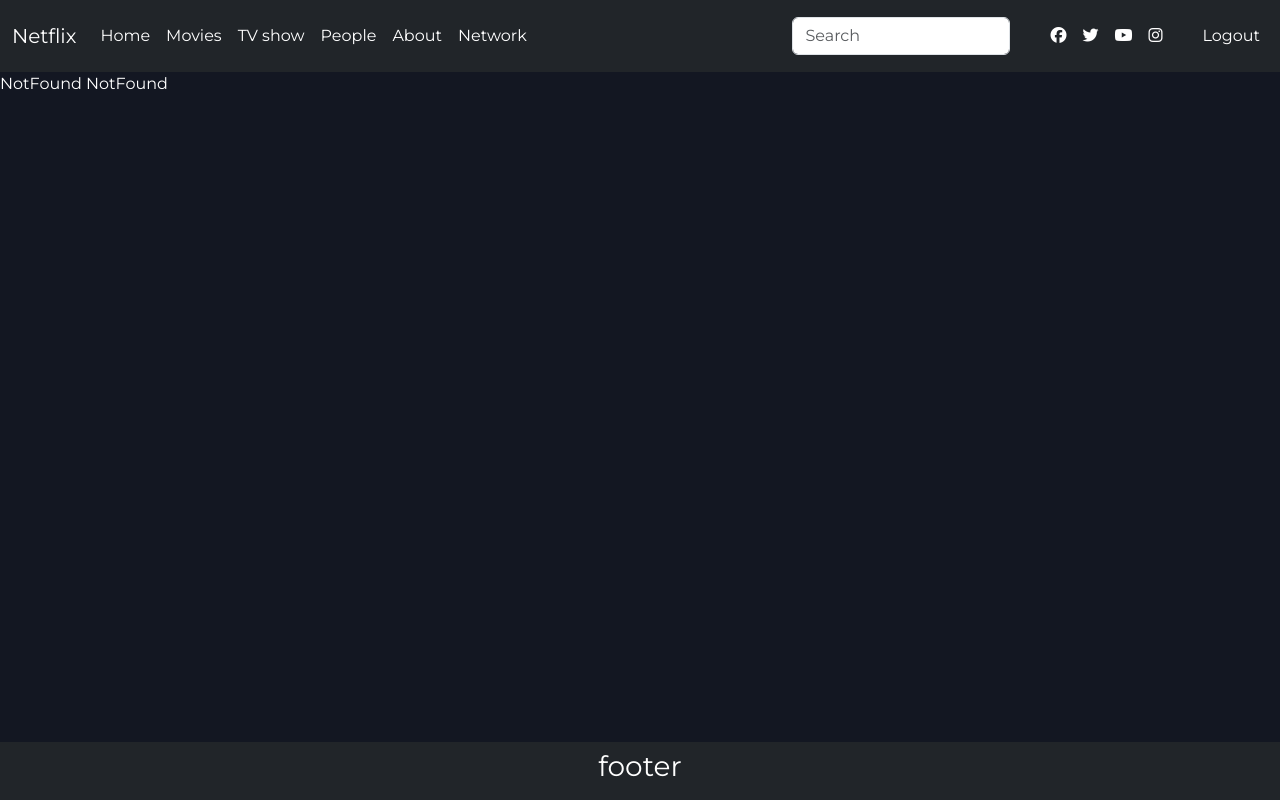
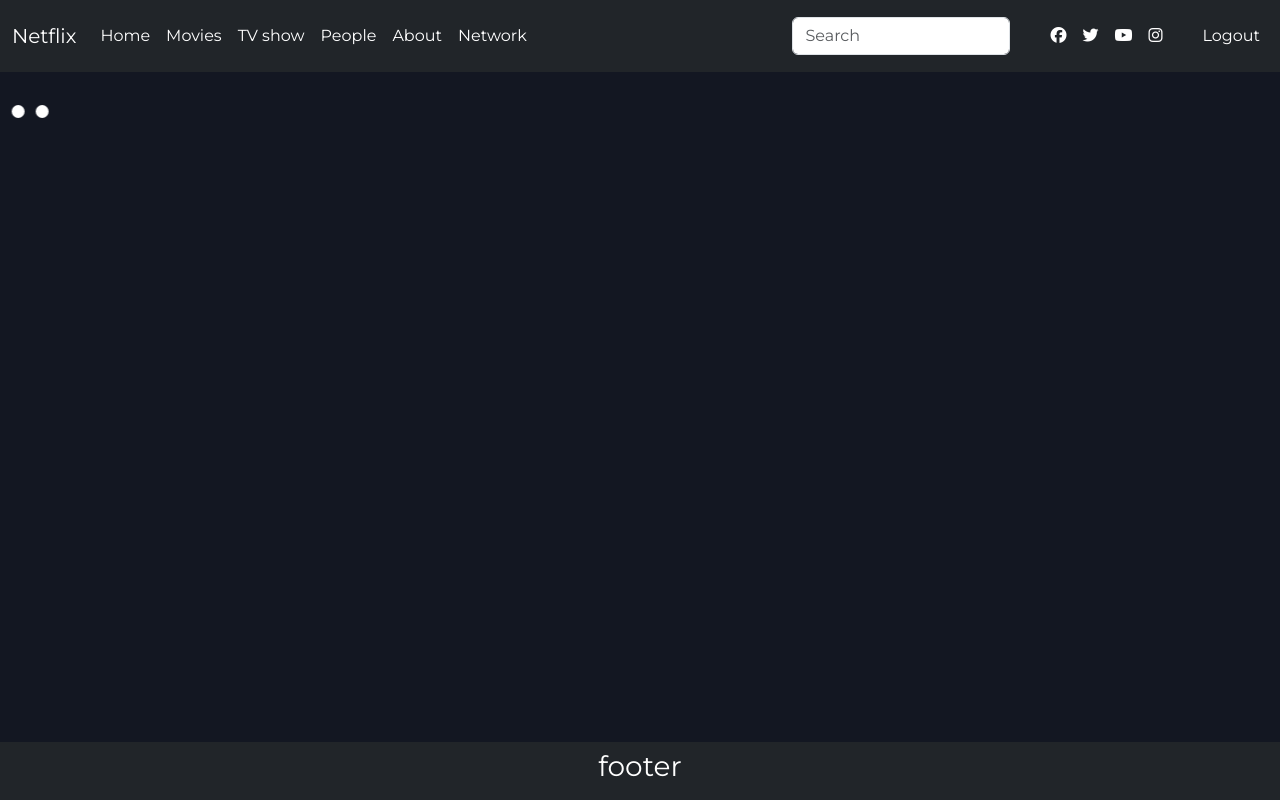
Before and after one commit to Amalsami/tvshow-project, a React (Create React App) app: page /loading in a window 1280 px wide. Built offline with nearby package versions, Linux system fonts and the light colour scheme.

Commit message:
handle loading data

```diff
--- a/src/App.js
+++ b/src/App.js
@@ -12,6 +12,7 @@
 import MainLayout from "./Components/MainLayout/MainLayout.jsx";
 import { useEffect, useState } from "react";
 import jwt_decode from "jwt-decode";
+import Loading from "./Components/Loading/Loading";
 
 
 function App() {
@@ -41,6 +42,7 @@
         { path: "about", element: <About></About> },
         { path: "network", element: <Network /> },
         { path: "people", element: <People /> },
+        { path: "loading", element: <Loading /> },
         { path: "*", element: <NotFound></NotFound> },
       ],
     },
--- a/src/Components/Home/Home.jsx
+++ b/src/Components/Home/Home.jsx
@@ -1,15 +1,18 @@
 import Card from "../Card/Card.jsx";
 import axios from "axios"
 import { useEffect, useState } from "react";
+import Loading from "../Loading/Loading.jsx";
 
 
 function Home() {
   const [movies, setMovies] = useState([])
   const [tv, setTv] = useState([])
+  const [loading, setLoading] = useState(true)
   async function getTrending(type, setdata) {
     const data = await axios.get(`https://api.themoviedb.org/3/trending/${type}/day?api_key=62b0fc4666a7121de866ed1aa6ce36d7`)
 
     setdata(data.data.results)
+    setLoading(false)
     console.log(data.data.results);
   }
 
@@ -19,6 +22,8 @@
   })
   return (
     <div className="container">
+      {loading ? <Loading></Loading> :
+        <>
           <div className="row">
             <div className="col-4">
               <div className=" content d-flex justify-content-center h-100 flex-column">
@@ -37,6 +42,8 @@
             </div>
             {tv?.slice(0, 10).map((tv) => <Card movie={tv}></Card>)}
           </div>
+        </>}
+
     </div>
   );
 }
--- a/src/Components/Loading/Loading.jsx
+++ b/src/Components/Loading/Loading.jsx
@@ -1,5 +1,8 @@
 function Loading() {
-  return <div>loading</div>;
+  return (
+    <div class="lds-ellipsis">
+      <div></div><div></div><div></div>
+    </div>);
 }
 
 export default Loading;
--- a/src/index.css
+++ b/src/index.css
@@ -49,3 +49,70 @@
 .item:hover img {
   transform: scale(1.2);
 }
+
+.lds-ellipsis {
+  display: inline-block;
+  position: relative;
+  width: 80px;
+  height: 80px;
+}
+
+.lds-ellipsis div {
+  position: absolute;
+  top: 33px;
+  width: 13px;
+  height: 13px;
+  border-radius: 50%;
+  background: #fff;
+  animation-timing-function: cubic-bezier(0, 1, 1, 0);
+}
+
+.lds-ellipsis div:nth-child(1) {
+  left: 8px;
+  animation: lds-ellipsis1 0.6s infinite;
+}
+
+.lds-ellipsis div:nth-child(2) {
+  left: 8px;
+  animation: lds-ellipsis2 0.6s infinite;
+}
+
+.lds-ellipsis div:nth-child(3) {
+  left: 32px;
+  animation: lds-ellipsis2 0.6s infinite;
+}
+
+.lds-ellipsis div:nth-child(4) {
+  left: 56px;
+  animation: lds-ellipsis3 0.6s infinite;
+}
+
+@keyframes lds-ellipsis1 {
+  0% {
+    transform: scale(0);
+  }
+
+  100% {
+    transform: scale(1);
+  }
+}
+
+@keyframes lds-ellipsis3 {
+  0% {
+    transform: scale(1);
+  }
+
+  100% {
+    transform: scale(0);
+  }
+}
+
+@keyframes lds-ellipsis2 {
+  0% {
+    transform: translate(0, 0);
+  }
+
+  100% {
+    transform: translate(24px, 0);
+  }
+}
```
Lines whose indentation alone changed are shown as unchanged.
